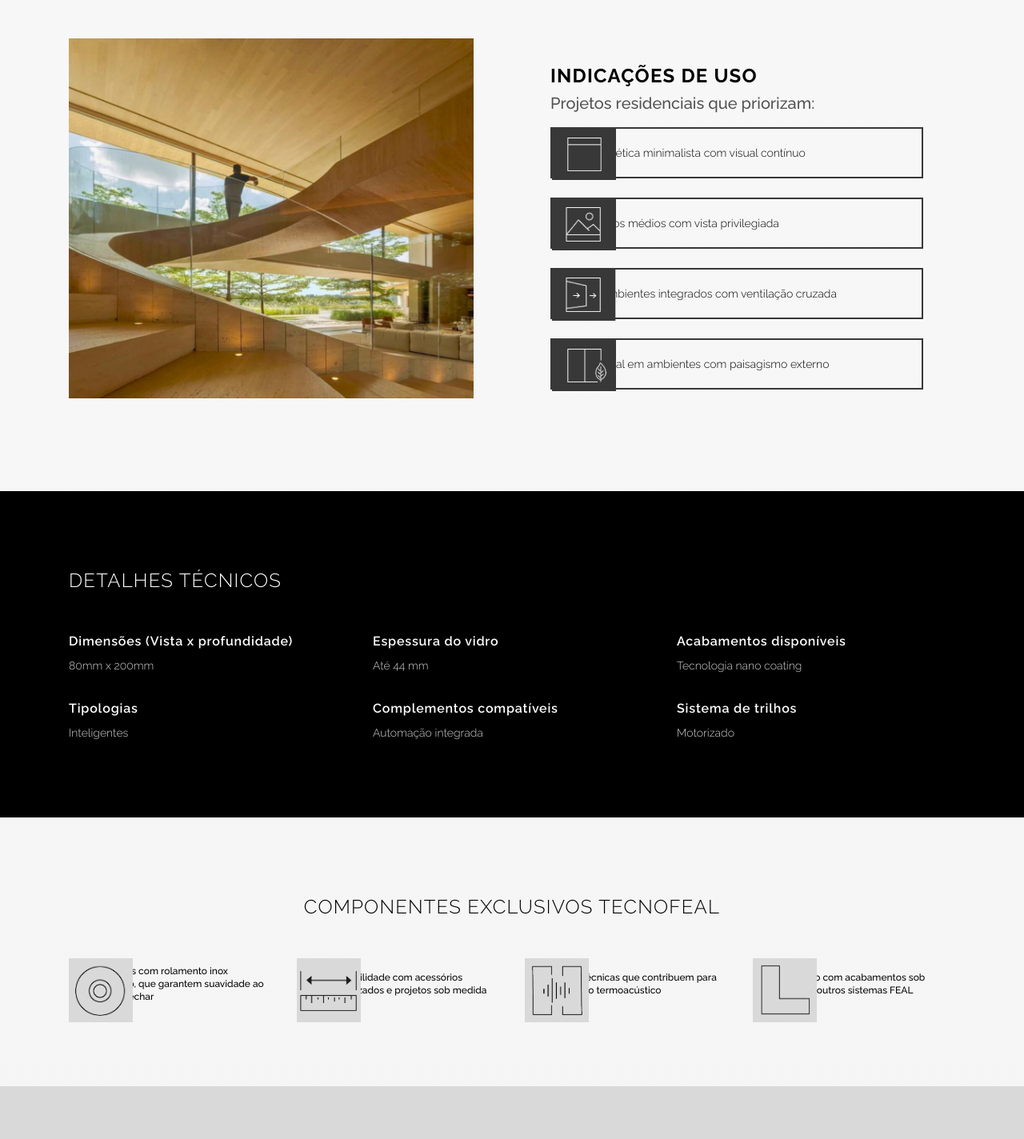
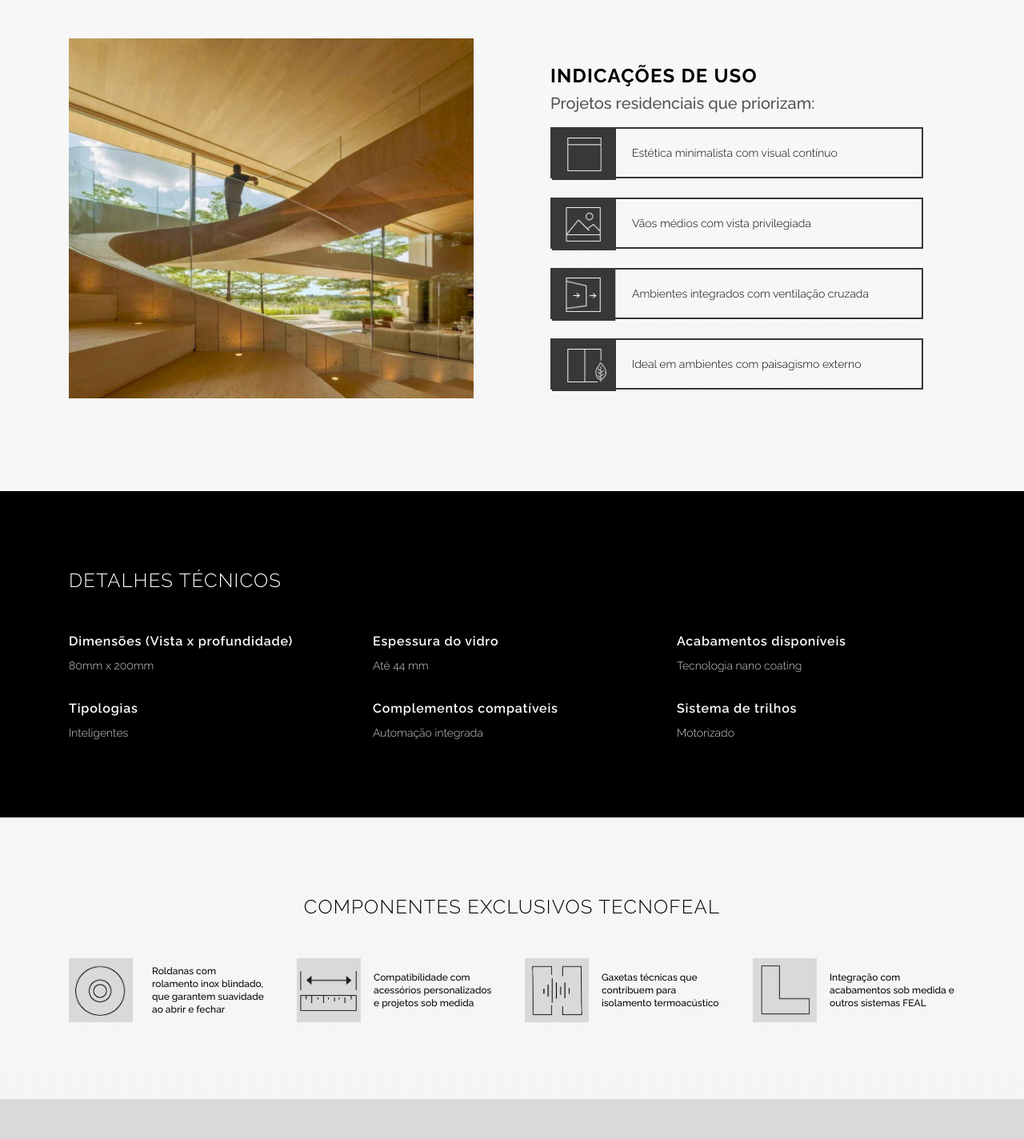
Before and after one commit to phpposmao/tecnofeal, a Next.js app: page /produtos/conceito in a window 1280 px wide. Shown: the part 1796-3220 px from the top of the page at 80% size. Built offline with nearby package versions, Linux system fonts and the light colour scheme.

Commit message:
v0.3.2 pompeius magnus

```diff
--- a/components/produtos/category-products-section.tsx
+++ b/components/produtos/category-products-section.tsx
@@ -158,19 +158,19 @@ export default function CategoryProductsSection({ category, products, selectedPr
           <div className="space-y-6">
             <div className="relative pl-20 p-3 md:p-5 flex justify-start border-[#383838] border-2">
               <Image src="/image/produtos/indicacoes-icon1.png" alt="Projetos Sociais" width={80} height={80} className="absolute inset-x-0 inset-y-0"/>
-              <p className="pl-10 text-sm">Estética minimalista com visual contínuo</p>
+              <p className="pl-20 text-sm">Estética minimalista com visual contínuo</p>
             </div>
             <div className="relative pl-20 p-3 md:p-5 flex justify-start border-[#383838] border-2">
               <Image src="/image/produtos/indicacoes-icon2.png" alt="Projetos Sociais" width={80} height={80} className="absolute inset-x-0 inset-y-0"/>
-              <p className="pl-10 text-sm">Vãos médios com vista privilegiada</p>
+              <p className="pl-20 text-sm">Vãos médios com vista privilegiada</p>
             </div>
             <div className="relative pl-20 p-3 md:p-5 flex justify-start border-[#383838] border-2">
               <Image src="/image/produtos/indicacoes-icon3.png" alt="Projetos Sociais" width={80} height={80} className="absolute inset-x-0 inset-y-0"/>
-              <p className="pl-10 text-sm">Ambientes integrados com ventilação cruzada</p>
+              <p className="pl-20 text-sm">Ambientes integrados com ventilação cruzada</p>
             </div>
             <div className="relative pl-20 p-3 md:p-5 flex justify-start border-[#383838] border-2">
               <Image src="/image/produtos/indicacoes-icon4.png" alt="Projetos Sociais" width={80} height={80} className="absolute inset-x-0 inset-y-0"/>
-              <p className="pl-10 text-sm">Ideal em ambientes com paisagismo externo</p>
+              <p className="pl-20 text-sm">Ideal em ambientes com paisagismo externo</p>
             </div>
           </div>
         </div>
@@ -205,19 +205,19 @@ export default function CategoryProductsSection({ category, products, selectedPr
             <div className="grid grid-cols-1 md:grid-cols-2 lg:grid-cols-4 gap-8">
               <div className="relative pl-20 p-5 md:p-2 flex justify-start items-center">
                 <Image src="/image/produtos/componentes-icon1.png" alt="Projetos Sociais" width={80} height={80} className="absolute inset-x-0 inset-y-0"/>
-                <p className="pl-6 font-medium text-xs">Roldanas com rolamento inox blindado, que garantem suavidade ao abrir e fechar</p>
+                <p className="pl-24 font-medium text-xs">Roldanas com rolamento inox blindado, que garantem suavidade ao abrir e fechar</p>
               </div>
               <div className="relative pl-20 p-5 md:p-0 flex justify-start items-center">
                 <Image src="/image/produtos/componentes-icon2.png" alt="Projetos Sociais" width={80} height={80} className="absolute inset-x-0 inset-y-0"/>
-                <p className="pl-6 font-medium text-xs">Compatibilidade com acessórios personalizados e projetos sob medida</p>
+                <p className="pl-24 font-medium text-xs">Compatibilidade com acessórios personalizados e projetos sob medida</p>
               </div>
               <div className="relative pl-20 p-5 md:p-0 flex justify-start items-center">
                 <Image src="/image/produtos/componentes-icon3.png" alt="Projetos Sociais" width={80} height={80} className="absolute inset-x-0 inset-y-0"/>
-                <p className="pl-6 font-medium text-xs">Gaxetas técnicas que contribuem para isolamento termoacústico</p>
+                <p className="pl-24 font-medium text-xs">Gaxetas técnicas que contribuem para isolamento termoacústico</p>
               </div>
               <div className="relative pl-20 p-5 md:p-0 flex justify-start items-center">
                 <Image src="/image/produtos/componentes-icon4.png" alt="Projetos Sociais" width={80} height={80} className="absolute inset-x-0 inset-y-0"/>
-                <p className="pl-6 font-medium text-xs">Integração com acabamentos sob medida e outros sistemas FEAL</p>
+                <p className="pl-24 font-medium text-xs">Integração com acabamentos sob medida e outros sistemas FEAL</p>
               </div>
             </div>
           </div>
--- a/components/produtos/feal-products-section.tsx
+++ b/components/produtos/feal-products-section.tsx
@@ -38,7 +38,7 @@ export default function FealProductsSection() {
   }, [])
 
   return (
-    <section ref={sectionRef} className="py-24 bg-background fade-up">
+    <section ref={sectionRef} className="py-8 bg-background fade-up">
       <div className="container mx-auto px-4">
         {/* Conteúdo com largura máxima de 1140px */}
         <div className="max-w-[1040px] mx-auto">
```
